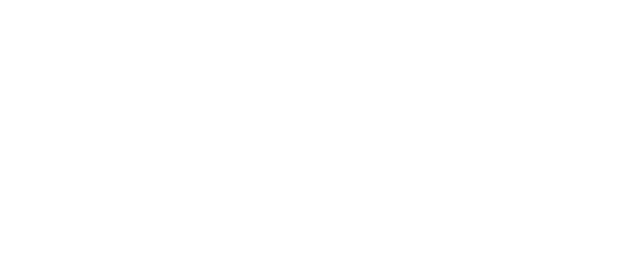
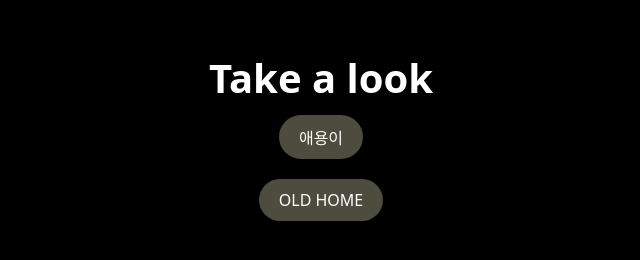
Before and after one commit to UJin1122/NYAN, a website: page index.html in a window 1280 px wide. Shown: the whole page, without its empty margins (319-959 px from the left). Drawn offline with Linux system fonts and the light colour scheme.

Commit message:
첫번째 페이지 만들어봄

```diff
--- a/index.html
+++ b/index.html
@@ -1,16 +1,89 @@
-<!DOCTYPE html>
+<!doctype html>
 <html lang="ko-KR">
   <head>
     <meta charset="UTF-8" />
     <meta name="viewport" content="width=device-width, initial-scale=1.0" />
+    <title>NYAN</title>
     <link
       rel="shortcut icon"
       href="https://e7.pngegg.com/pngimages/60/131/png-clipart-illustration-of-gray-cat-nyan-cat-smaller-youtubers-nyan-cat-thumbnail.png"
       type="image"
     />
-    <link rel="icon" href="/public/favicon/likelion.svg" type="image/svg" />
+    <link
+      rel="icon"
+      href="https://e7.pngegg.com/pngimages/60/131/png-clipart-illustration-of-gray-cat-nyan-cat-smaller-youtubers-nyan-cat-thumbnail.png"
+      type="image/png"
+    />
+    <style>
+      body {
+        background-color: #000000;
+        font-family:
+          system-ui,
+          -apple-system,
+          BlinkMacSystemFont,
+          "Segoe UI",
+          Roboto,
+          Oxygen,
+          Ubuntu,
+          Cantarell,
+          "Open Sans",
+          "Helvetica Neue",
+          sans-serif;
+        display: flex;
+        flex-direction: column;
+        justify-content: center;
+        align-items: center;
+        color: white;
+        margin: 0;
+      }
 
-    <title>Document</title>
+      .bt {
+        display: inline-block;
+        padding: 10px 20px;
+        background-color: #4d4c3e;
+        color: rgb(255, 255, 255);
+        text-align: center;
+        text-decoration: none;
+        border-radius: 100px;
+        transition: background-color 0.2s;
+        margin: 10px 0;
+      }
+
+      .bt:hover {
+        background-color: rgb(240, 231, 112);
+        color: rgb(0, 0, 0);
+      }
+
+      a {
+        color: rgb(184, 184, 184);
+      }
+      a:hover {
+        color: rgb(240, 231, 112);
+      }
+
+      ul {
+        list-style: none;
+        display: flex;
+        flex-direction: column;
+        justify-content: center;
+        align-items: center;
+        padding: 0;
+        margin: 0;
+      }
+
+      h1 {
+        padding-top: 50px;
+        text-align: center;
+        margin: 0;
+        font-size: 2.5rem;
+      }
+    </style>
   </head>
-  <body></body>
+  <body>
+    <h1>Take a look</h1>
+    <ul>
+      <li><a href="/html/cat.html" class="bt">애용이</a></li>
+      <li><a href="/html/tableuse.html" class="bt">OLD HOME</a></li>
+    </ul>
+  </body>
 </html>
--- a/package.json
+++ b/package.json
@@ -4,7 +4,7 @@
   "description": "내가 한번 만들어보고싶어서 만듬",
   "main": "index.js",
   "scripts": {
-    "start": "live-server. --port=8080 --host=localhost --no-browser",
+    "start": "live-server . --port=8080 --host=localhost --no-browser",
     "format": "prettier . --check"
   },
   "devDependencies": {
@@ -16,5 +16,4 @@
     "최고"
   ],
   "author": "ENO<enooooo93@gmail.com>"
-
 }
```
Also changed, not shown: html/cat.html (added, +11 -0 lines), html/tableuse.html (added).
